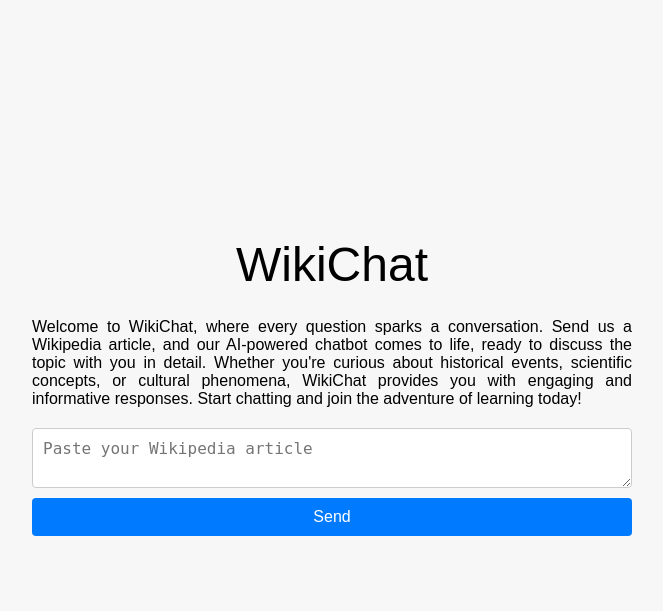
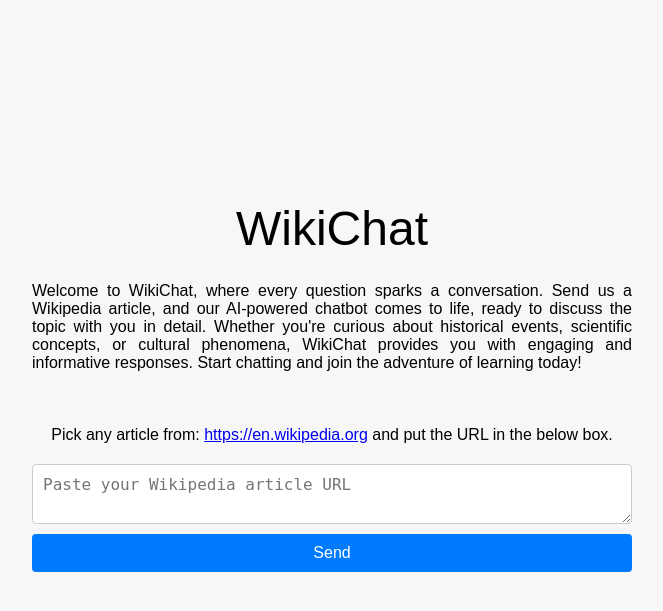
Before and after one commit to anasserhussien/WikiChat, a FastAPI app: page / in a window 1280 px wide. Shown: the top 611 px of the page, without its empty margins (308-971 px from the left). Run offline with FastAPI, Linux system fonts and the light colour scheme.

Commit message:
Improve the description of the main page

```diff
--- a/templates/index.html
+++ b/templates/index.html
@@ -21,7 +21,6 @@
         }
         .description {
             margin-bottom: 20px;
-            text-align: center;
             max-width: 600px;
             text-align: justify;
         }
@@ -82,8 +81,10 @@
 <body>
     <div class="title">WikiChat</div>
     <p class="description">Welcome to WikiChat, where every question sparks a conversation. Send us a Wikipedia article, and our AI-powered chatbot comes to life, ready to discuss the topic with you in detail. Whether you're curious about historical events, scientific concepts, or cultural phenomena, WikiChat provides you with engaging and informative responses. Start chatting and join the adventure of learning today!</p>
+    <br>
+    <p class="description">Pick any article from: <a href="https://en.wikipedia.org" target="_blank">https://en.wikipedia.org</a> and put the URL in the below box.</p>
     <div class="input-container">
-        <textarea class="input-field" placeholder="Paste your Wikipedia article" id="article-text"></textarea>
+        <textarea class="input-field" placeholder="Paste your Wikipedia article URL" id="article-text"></textarea>
         <button class="send-button" type="submit" onclick="sendArticle()">Send</button>
         <br>
         <div id="loading" style="display:none; text-align:center;">
```
